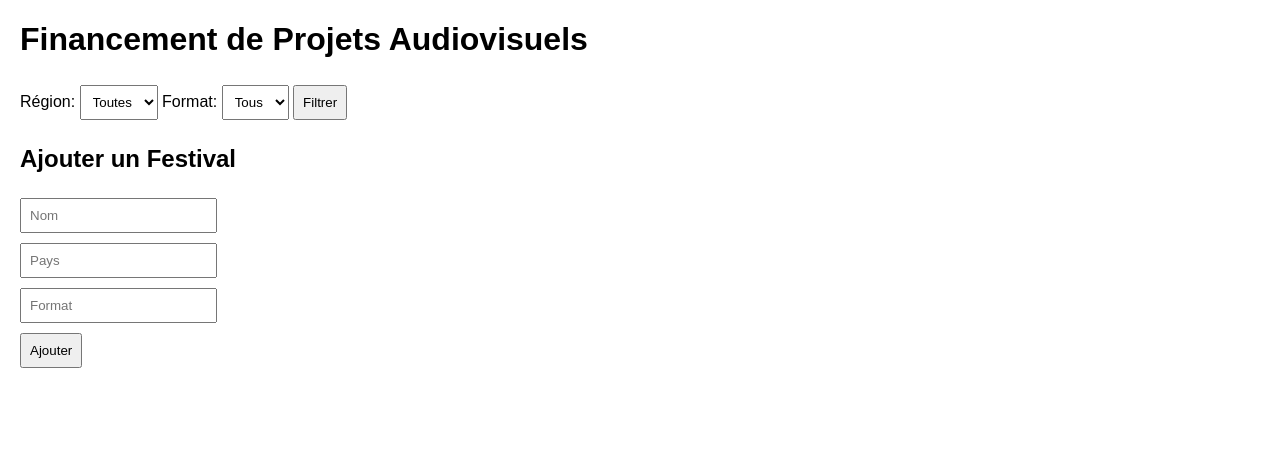
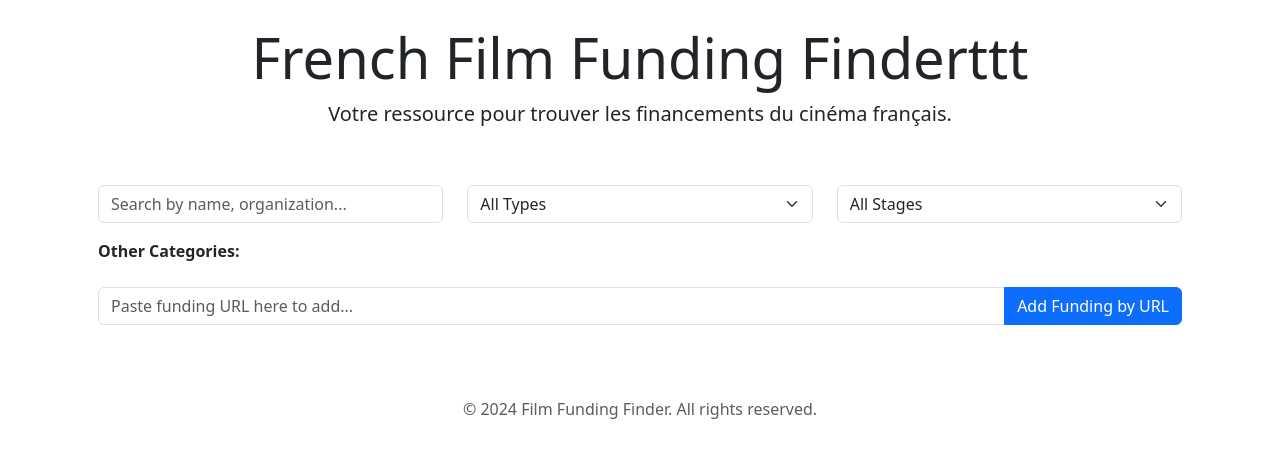
Before and after one commit to BIack-Raven/Site, a plain HTML site: page index.html in a window 1280 px wide. Drawn offline with nearby package versions, Linux system fonts and the light colour scheme.

Commit message:
Add files via upload

```diff
--- a/index.html
+++ b/index.html
@@ -1,104 +1,93 @@
-<!DOCTYPE html>
-<html lang="fr">
+<html lang="en">
 <head>
     <meta charset="UTF-8">
     <meta name="viewport" content="width=device-width, initial-scale=1.0">
-    <title>Financement de Projets Audiovisuels</title>
-    <style>
-        body {
-            font-family: Arial, sans-serif;
-            margin: 20px;
-        }
-        table {
-            width: 100%;
-            border-collapse: collapse;
-        }
-        th, td {
-            border: 1px solid #ddd;
-            padding: 8px;
-            text-align: left;
-        }
-        th {
-            background-color: #f2f2f2;
-        }
-        select, button, input {
-            padding: 8px;
-            margin: 5px 0;
-        }
-    </style>
+    <title>French Film Funding Finderttt</title>
+    <link href="https://cdn.jsdelivr.net/npm/bootstrap@5.3.3/dist/css/bootstrap.min.css" rel="stylesheet" integrity="sha384-QWTKZyjpPEjISv5WaRU9OFeRpok6YctnYmDr5pNlyT2bRjXh0JMhjY6hW+ALEwIH" crossorigin="anonymous">
+    <link rel="stylesheet" href="style.css">
 </head>
 <body>
-    <h1>Financement de Projets Audiovisuels</h1>
+    <header class="container py-4">
+        <div class="text-center">
+            <h1 class="display-4">French Film Funding Finderttt</h1>
+            <p class="lead">Votre ressource pour trouver les financements du cinéma français.</p>
+        </div>
+    </header>
 
-    <div>
-        <label for="regionFilter">Région:</label>
-        <select id="regionFilter">
-            <option value="">Toutes</option>
-            <!-- Les options seront dynamiquement remplies via JavaScript -->
-        </select>
+    <main class="container">
+        <div class="row mb-4 p-3 rounded-3 filter-controls">
+            <div class="col-md-4 mb-2 mb-md-0">
+                <input type="text" id="searchInput" class="form-control" placeholder="Search by name, organization...">
+            </div>
+            <div class="col-md-4 mb-2 mb-md-0">
+                <select id="typeFilter" class="form-select">
+                    <option value="all">All Types</option>
+                    <option value="National">National</option>
+                    <option value="Européen">Européen</option>
+                    <option value="Privé">Privé</option>
+                    <option value="Regional">All Regional</option>
+                    <optgroup label="Specific Regions">
+                        <option value="Auvergne-Rhône-Alpes">Auvergne-Rhône-Alpes</option>
+                        <option value="Bourgogne-Franche-Comté">Bourgogne-Franche-Comté</option>
+                        <option value="Bretagne">Bretagne</option>
+                        <option value="Centre-Val de Loire">Centre-Val de Loire</option>
+                        <option value="Corse">Corse</option>
+                        <option value="Grand Est">Grand Est</option>
+                        <option value="Hauts-de-France">Hauts-de-France</option>
+                        <option value="Île-de-France">Île-de-France</option>
+                        <option value="Martinique">Martinique</option>
+                        <option value="Normandie">Normandie</option>
+                        <option value="Nouvelle-Aquitaine">Nouvelle-Aquitaine</option>
+                        <option value="Occitanie">Occitanie</option>
+                        <option value="Pays de la Loire">Pays de la Loire</option>
+                        <option value="Provence-Alpes-Côte d'Azur">Provence-Alpes-Côte d'Azur</option>
+                    </optgroup>
+                    <option value="Festival">Festival</option>
+                </select>
+            </div>
+            <div class="col-md-4">
+                <select id="stageFilter" class="form-select">
+                    <option value="all">All Stages</option>
+                    <option value="écriture">Écriture</option>
+                    <option value="développement">Développement</option>
+                    <option value="production">Production</option>
+                    <option value="post production">Post-production</option>
+                </select>
+            </div>
+            <div class="col-12 mt-3">
+                <div id="categoryFilters" class="category-filters-group">
+                    <span class="fw-bold me-3">Other Categories:</span>
+                    <!-- Checkboxes will be injected here -->
+                </div>
+            </div>
+            <div class="col-12 mt-4">
+                <div class="input-group">
+                    <input type="url" id="urlInput" class="form-control" placeholder="Paste funding URL here to add...">
+                    <button class="btn btn-primary" type="button" id="addUrlBtn">Add Funding by URL</button>
+                </div>
+                <div id="urlMessage" class="mt-2 small"></div>
+            </div>
+        </div>
 
-        <label for="formatFilter">Format:</label>
-        <select id="formatFilter">
-            <option value="">Tous</option>
-            <!-- Options pour filtrer par format -->
-        </select>
+        <div id="fundingList" class="row">
+            <!-- Funding cards will be injected here by JavaScript -->
+        </div>
+    </main>
 
-        <button onclick="filterTable()">Filtrer</button>
-    </div>
+    <footer class="text-center text-muted py-4">
+        <p>&copy; 2024 Film Funding Finder. All rights reserved.</p>
+    </footer>
 
-    <div id="festivals-list"></div>
-
-    <h2>Ajouter un Festival</h2>
-    <form id="addFestivalForm">
-        <input type="text" id="Nom" placeholder="Nom" required><br>
-        <input type="text" id="Pays" placeholder="Pays" required><br>
-        <input type="text" id="Format" placeholder="Format" required><br>
-        <button type="submit">Ajouter</button>
-    </form>
-
-    <script src="https://cdn.jsdelivr.net/npm/@supabase/supabase-js"></script>
-    <script>
-        // Initialiser Supabase
-        const supabaseUrl = 'https://aws-1-eu-west-3.pooler.supabase.com';
-        const supabaseKey = '4pAh9U7epJLFCftu'; // Assurez-vous de protéger cette clé et ne la partagez pas publiquement
-        const supabase = supabase.createClient(supabaseUrl, supabaseKey);
-
-        async function loadFestivals() {
-            const { data, error } = await supabase
-                .from('festivals')
-                .select('*');
-
-            if (error) {
-                console.error('Error fetching festivals:', error);
-            } else {
-                const list = document.getElementById('festivals-list');
-                list.innerHTML = data.map(festival =>
-                    `<div>${festival.Nom} - ${festival.Pays} (${festival.Format})</div>`
-                ).join('');
+    <script type="importmap">
+        {
+            "imports": {
+                "data/": "./data/",
+                "utils/": "./utils/",
+                "render/": "./render/",
+                "logic/": "./logic/"
             }
         }
-
-        document.getElementById('addFestivalForm').addEventListener('submit', async (e) => {
-            e.preventDefault();
-            const newFestival = {
-                Nom: document.getElementById('Nom').value,
-                Pays: document.getElementById('Pays').value,
-                Format: document.getElementById('Format').value,
-                // Ajoutez d'autres champs ici
-            };
-
-            const { data, error } = await supabase
-                .from('festivals')
-                .insert([newFestival]);
-
-            if (error) {
-                console.error('Error adding festival:', error);
-            } else {
-                await loadFestivals();
-            }
-        });
-
-        loadFestivals();
     </script>
+    <script type="module" src="script.js"></script>
 </body>
 </html>
```
